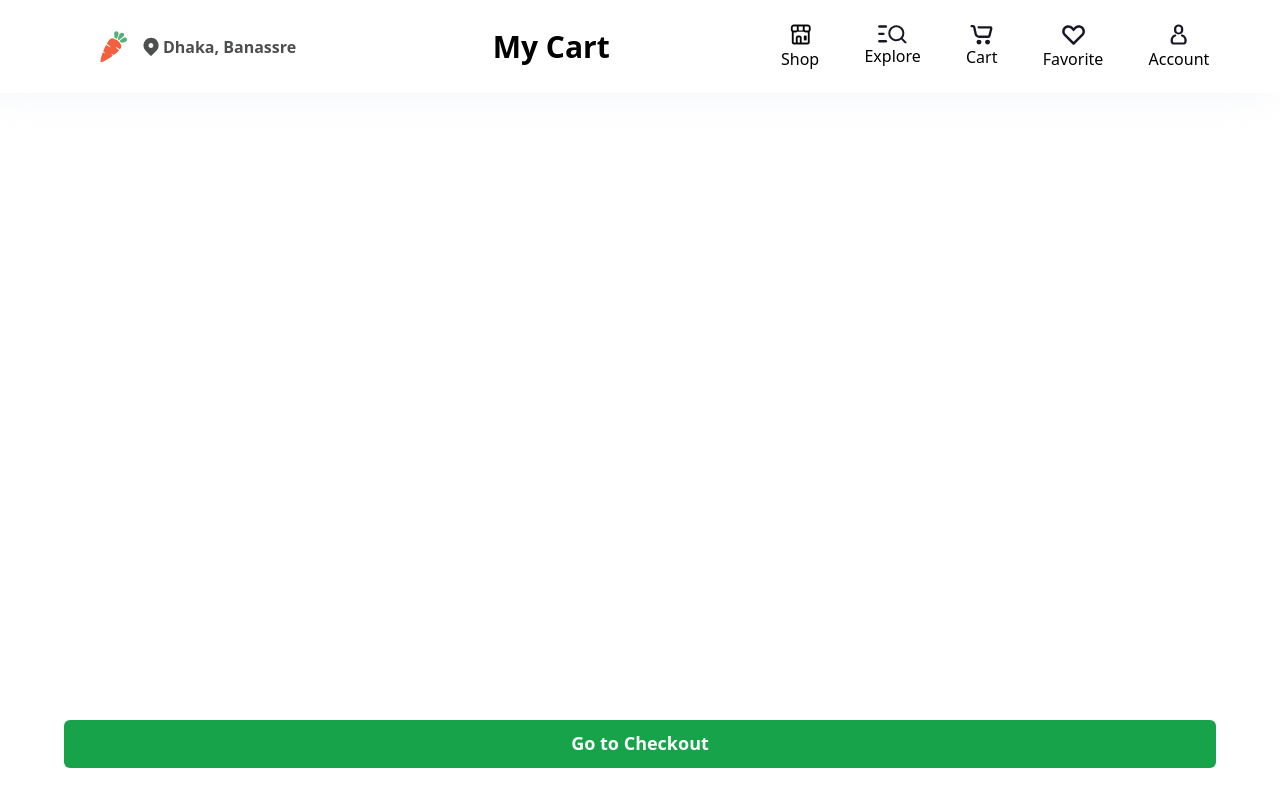
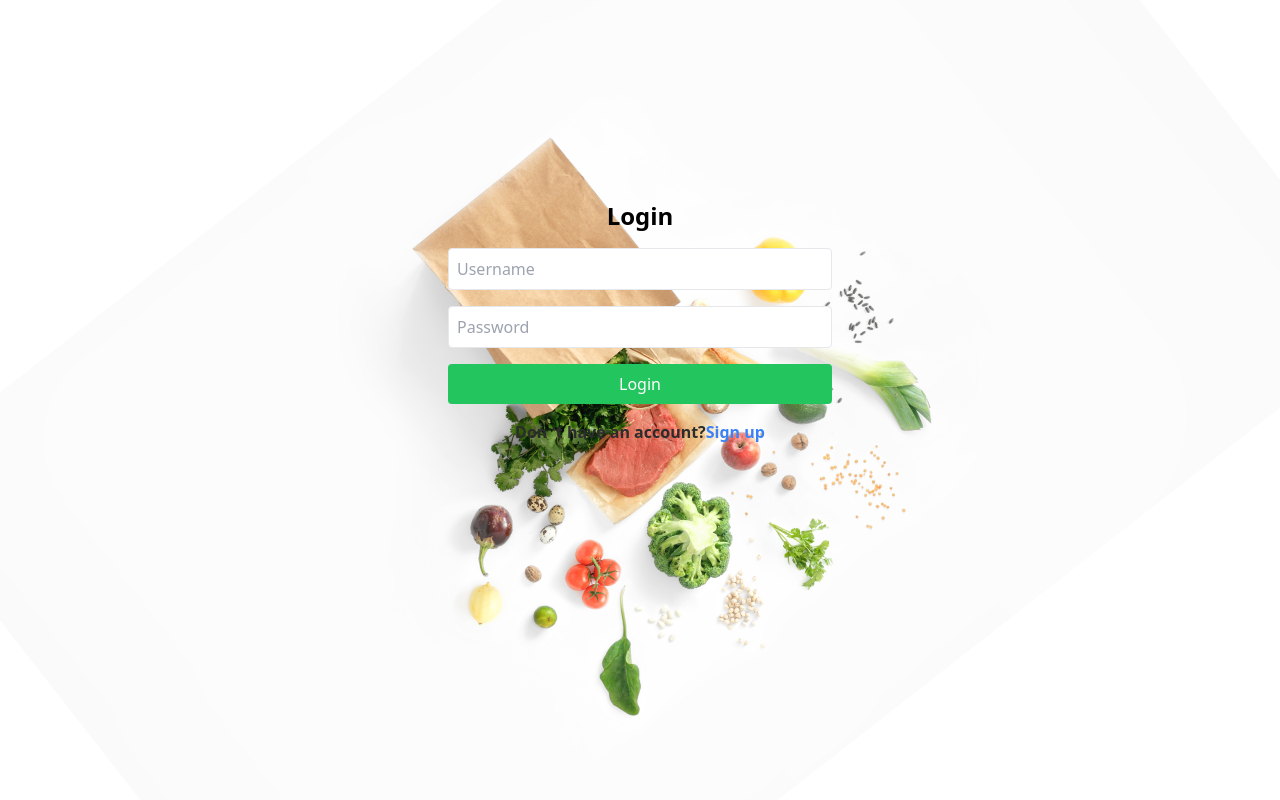
Before and after one commit to HSBC-United-Team/Front-End, a React (Vite) app: page /login in a window 1280 px wide. Built offline with nearby package versions, Linux system fonts and the light colour scheme.

Commit message:
Add routing

```diff
--- a/package.json
+++ b/package.json
@@ -13,6 +13,7 @@
     "axios": "^1.6.1",
     "react": "^18.2.0",
     "react-dom": "^18.2.0",
+    "react-router-dom": "^6.19.0",
     "react-slick": "^0.29.0",
     "slick-carousel": "^1.8.1",
     "zustand": "^4.4.6"
--- a/src/App.jsx
+++ b/src/App.jsx
@@ -4,17 +4,20 @@ import Cart from "./Components/Pages/CartPage";
 import LandingPage from "./Components/Pages/LandingPage";
 import LoginPage from "./Components/Pages/LoginPage";
 import SignUpPage from "./Components/Pages/SignUpPage";
+import { BrowserRouter as Router, Routes, Route } from "react-router-dom";
 
 function App() {
     return (
-        <>
-            {/* <LandingPage />
-            <LoginPage />
-            <SignUpPage /> */}
-            {/* <HomePage /> */}
-            {/* <Fav /> */}
-            <Cart/>
-        </>
+        <Router>
+            <Routes>
+                <Route path="/" element={<LandingPage />} />
+                <Route path="/login" element={<LoginPage />} />
+                <Route path="/signup" element={<SignUpPage />} />
+                <Route path="/home" element={<HomePage />} />
+                <Route path="/cart" element={<Cart />} />
+                <Route path="/favorite" element={<Fav />} />
+            </Routes>
+        </Router>
     );
 }
 export default App;
--- a/src/Components/Pages/CartPage.jsx
+++ b/src/Components/Pages/CartPage.jsx
@@ -1,30 +1,31 @@
-
 import BtnGreen from "../atoms/BtnGreen";
 import Logo from "../molecules/Logo";
 import Navbar from "../organisms/Navbar";
 // import products from "../../../public/data/productList";
 import { UseCartData } from "../../stores/useCartData";
 
-
 function Cart() {
-
-    const { cartData, increaseProductAmount, decreaseProductAmount,removeProductInCart } = UseCartData((state) => ({
+    const {
+        cartData,
+        increaseProductAmount,
+        decreaseProductAmount,
+        removeProductInCart,
+    } = UseCartData((state) => ({
         cartData: state.cartData,
         increaseProductAmount: state.increaseProductAmount,
         decreaseProductAmount: state.decreaseProductAmount,
-        removeProductInCart:state.removeProductInCart
+        removeProductInCart: state.removeProductInCart,
     }));
-    console.log(cartData)
-    const products = cartData
+    const products = cartData;
     const handleInc = (product) => {
-        increaseProductAmount(product)
-    }
+        increaseProductAmount(product);
+    };
     const handleDec = (product) => {
-        decreaseProductAmount(product)
-    }
+        decreaseProductAmount(product);
+    };
     const handleRem = (product) => {
-        removeProductInCart(product)
-    }
+        removeProductInCart(product);
+    };
 
     return (
         <>
@@ -35,53 +36,78 @@ function Cart() {
                 }}
             >
                 <Logo className=" hidden " />
-                <h1 className=" text-center font-bold my-4 text-[30px] md:w-[35%] ">My Cart</h1>
+                <h1 className=" text-center font-bold my-4 text-[30px] md:w-[35%] ">
+                    My Cart
+                </h1>
                 <hr className="md:hidden border" />
                 <Navbar />
             </div>
-            <div className="flex flex-col py-24 pb-32    px-[5%]">
-                {products.map((product) =>
+            {products.map((product) => (
+                <div
+                    key={product.id}
+                    className="flex flex-col py-24 pb-32    px-[5%]"
+                >
                     <>
                         <div className="flex justify-between h-[114px] ">
                             <div className="grid grid-cols-3 w-[100%]  justify-arround ">
                                 <div className=" flex justify-start items-center ">
-                                <button onClick={()=>handleRem()} className="mr-10 w-8"><img src="/images/svg/exit-full-screen.png" alt="" /></button>
-                                    <img className=" object-contain  w-[100px] h-[100px]" src={product.productImage} alt="img" />
+                                    <button
+                                        onClick={() => handleRem()}
+                                        className="mr-10 w-8"
+                                    >
+                                        <img
+                                            src="/images/svg/exit-full-screen.png"
+                                            alt=""
+                                        />
+                                    </button>
+                                    <img
+                                        className=" object-contain  w-[100px] h-[100px]"
+                                        src={product.productImage}
+                                        alt="img"
+                                    />
                                 </div>
                                 <div className=" flex flex-col justify-center ">
                                     <h3>{product.productName}</h3>
                                     <p>{product.productWeight}</p>
                                     <div className="flex">
-
-
-                                        <button onClick={() => handleDec(product)} className="rounded-xl border border-gray-200 w-[45.67px] h-[45.668px] px-2 py-2 text-grey-300 bg-white-300 text-lg">-</button>
-                                        <span className="px-2 py-2">{product.productAmount}</span>
-                                        <button onClick={() => handleInc(product)} className="rounded-xl border border-gray-200 w-[45.67px] h-[45.668px] px-2 py-2 text-grey-300 bg-white-300 text-lg">+</button>
-
-
+                                        <button
+                                            onClick={() => handleDec(product)}
+                                            className="rounded-xl border border-gray-200 w-[45.67px] h-[45.668px] px-2 py-2 text-grey-300 bg-white-300 text-lg"
+                                        >
+                                            -
+                                        </button>
+                                        <span className="px-2 py-2">
+                                            {product.productAmount}
+                                        </span>
+                                        <button
+                                            onClick={() => handleInc(product)}
+                                            className="rounded-xl border border-gray-200 w-[45.67px] h-[45.668px] px-2 py-2 text-grey-300 bg-white-300 text-lg"
+                                        >
+                                            +
+                                        </button>
                                     </div>
-
-
-
                                 </div>
                             </div>
                             <div className="flex items-end justify-end mb-6">
-                                <span>Price </span>{product.productPrice}
+                                <span>Price </span>
+                                {product.productPrice}
                             </div>
                         </div>
                         <hr className="md:hidden border" />
                     </>
-                )}
-            </div>
-            <div >
+                </div>
+            ))}
+            <div>
                 <BtnGreen>
                     <div>
-                        <span className="w-[134.125px] h-3.5 shrink-0 text-[#FCFCFC] text-lg not-italic font-semibold leading-[18px]">Go to Checkout</span>
+                        <span className="w-[134.125px] h-3.5 shrink-0 text-[#FCFCFC] text-lg not-italic font-semibold leading-[18px]">
+                            Go to Checkout
+                        </span>
                         {/* <span className="rounded-md bg-green-500 text-[#FCFCFC] text-xs not-italic font-semibold leading-[18px]">PPPPP</span> */}
                     </div>
                 </BtnGreen>
             </div>
         </>
-    )
+    );
 }
-export default Cart
+export default Cart;
--- a/src/Components/Pages/LandingPage.jsx
+++ b/src/Components/Pages/LandingPage.jsx
@@ -1,5 +1,8 @@
 import "../../style.css";
+import { useNavigate } from "react-router-dom";
+
 function LandingPage() {
+    const navigate = useNavigate();
     return (
         <>
             <div className="background-container" />
@@ -8,13 +11,15 @@ function LandingPage() {
                     id="main-section"
                     className="flex flex-col items-center justify-center h-screen"
                 >
-          <h1 className="text-4xl font-bold mb-3 poppins-font">We, Nectar!</h1>
+                    <h1 className="text-4xl font-bold mb-3 poppins-font">
+                        We, Nectar!
+                    </h1>
                     <p className="mb-4 poppins-font">
                         We Get your groceries in as fast as one hour
                     </p>
                     <button
                         className="bg-green-500 text-white py-2 px-4 rounded"
-            onclick="showSection('login-section')"
+                        onClick={() => navigate("/login")}
                     >
                         Get Started
                     </button>
--- a/src/Components/Pages/LoginPage.jsx
+++ b/src/Components/Pages/LoginPage.jsx
@@ -1,5 +1,14 @@
 import "../../style.css";
+import { useNavigate } from "react-router-dom";
 function LoginPage() {
+    const navigate = useNavigate();
+
+    const handleLogin = (event) => {
+        event.preventDefault();
+        const username = event.target[0].value;
+        const password = event.target[1].value;
+        console.log(username, password);
+    };
     return (
         <>
             <div className="background-container" />
@@ -11,7 +20,7 @@ function LoginPage() {
                     <h2 className="text-2xl font-bold mb-4">Login</h2>
                     <form
                         className="login-form w-96 mb-4"
-            onsubmit="return validateLoginForm(event)"
+                        onSubmit={handleLogin}
                     >
                         <input
                             type="text"
@@ -35,11 +44,11 @@ function LoginPage() {
                         </button>
                     </form>
                     <p className="signup-link">
-            Don't have an account?
+                        Don &#39;t have an account?
                         <a
                             href="#"
                             className="text-blue-500"
-              onclick="showSection('signup-section')"
+                            onClick={() => navigate("/signup")}
                         >
                             Sign up
                         </a>
--- a/src/Components/Pages/SignUpPage.jsx
+++ b/src/Components/Pages/SignUpPage.jsx
@@ -1,5 +1,8 @@
 import "../../style.css";
+import { useNavigate } from "react-router-dom";
+
 function SignUpPage() {
+    const navigate = useNavigate();
     return (
         <>
             <div className="container flex justify-center m-auto">
@@ -11,7 +14,7 @@ function SignUpPage() {
                     <h2 className="text-2xl font-bold mb-4">Sign Up</h2>
                     <form
                         className="signup-form w-96 mb-4"
-            onsubmit="return validateSignupForm(event)"
+                        onSubmit="return validateSignupForm(event)"
                     >
                         <input
                             type="text"
@@ -53,7 +56,7 @@ function SignUpPage() {
                         <a
                             href="#"
                             className="text-blue-500"
-              onclick="showSection('login-section')"
+                            onClick={() => navigate("/login")}
                         >
                             Login
                         </a>
--- a/src/Components/atoms/BtnGreen.jsx
+++ b/src/Components/atoms/BtnGreen.jsx
@@ -1,13 +1,12 @@
-function BtnGreen({onClick, children}){
+function BtnGreen({ onClick, children }) {
     return (
-
         <div
             className="fixed bottom-20 flex rounded-md bg-green-600 px-10 py-3 w-[90%] text-white left-1/2 -translate-x-1/2 md:bottom-8"
             id="checkout-section"
-            onclick={onClick}
+            onClick={onClick}
         >
-            <button class="flex-grow text-center">{children}</button>
+            <button className="flex-grow text-center">{children}</button>
         </div>
-    )
+    );
 }
-export default BtnGreen
+export default BtnGreen;
--- a/src/Components/organisms/Navbar.jsx
+++ b/src/Components/organisms/Navbar.jsx
@@ -12,7 +12,7 @@ function Navbar() {
         <div className="w-[100%] fixed bottom-0 md:static md:w-[40%] z-10">
             <nav className="bg-white rounded-tr-[15px] rounded-tl-[15px] md:w-[100%]">
                 <ul className="items-center flex justify-around h-[70px]">
-                    <NavList>
+                    <NavList src={"/home"}>
                         <IconShop />
                         Shop
                     </NavList>
@@ -20,11 +20,11 @@ function Navbar() {
                         <IconExplore />
                         Explore
                     </NavList>
-                    <NavList>
+                    <NavList src={"/cart"}>
                         <IconCart />
                         Cart
                     </NavList>
-                    <NavList>
+                    <NavList src={"/favorite"}>
                         <IconFavorite />
                         Favorite
                     </NavList>
--- a/src/stores/useCartData.jsx
+++ b/src/stores/useCartData.jsx
@@ -4,32 +4,24 @@ import { persist } from "zustand/middleware";
 const UseCart = (set) => ({
     cartData: [],
     addProductToCart: (product) => {
-    console.log("nyambung");
-    console.log(product)
         set((state) => {
             const updatedCartData = [...state.cartData];
-      console.log(updatedCartData);
             const productIndex = updatedCartData.findIndex(
                 (prod) => prod.productName === product.title
             );
             if (productIndex !== -1) {
                 // state.increaseProductAmount(productIndex);
-        console.log(productIndex)
                 updatedCartData[productIndex].productAmount += 1;
-        console.log(
-          `quantity ${updatedCartData[productIndex].productName} ditambah 1 menjadi ${updatedCartData[productIndex].productAmount}`
-        );
                 return { cartData: updatedCartData };
             } else {
                 updatedCartData.push({
-          id:product.id,
+                    id: product.id,
                     productName: product.title,
                     productDescription: product.category,
                     productAmount: 1,
                     productPrice: product.price,
                     productImage: product.thumbnail,
                 });
-        console.log("item baru di tambahkan ke keranjang");
                 return { cartData: updatedCartData };
             }
         });
@@ -42,13 +34,11 @@ const UseCart = (set) => ({
         });
     },
     increaseProductAmount: (product) => {
-    console.log('tombol + di akses')
         set((state) => {
             const updatedCartData = [...state.cartData];
             const productIndex = updatedCartData.findIndex(
-        (prod) => prod.productName===product.productName
+                (prod) => prod.productName === product.productName
             );
-      console.log(productIndex)
             updatedCartData[productIndex] = {
                 ...updatedCartData[productIndex],
                 productAmount: state.cartData[productIndex].productAmount + 1,
@@ -57,20 +47,19 @@ const UseCart = (set) => ({
         });
     },
     decreaseProductAmount: (product) => {
-    console.log('tombol - di akses')
         set((state) => {
             const updatedCartData = [...state.cartData];
             const productIndex = updatedCartData.findIndex(
-        (prod) => prod.productName===product.productName
+                (prod) => prod.productName === product.productName
             );
-      console.log(productIndex)
-      if(product.productAmount>1){
+            if (product.productAmount > 1) {
                 updatedCartData[productIndex] = {
                     ...updatedCartData[productIndex],
-        productAmount: state.cartData[productIndex].productAmount - 1,
-      };}else{
-        alert("Jumlah product telah sampai pada batas MINIMUM")
-
+                    productAmount:
+                        state.cartData[productIndex].productAmount - 1,
+                };
+            } else {
+                alert("Jumlah product telah sampai pada batas MINIMUM");
             }
             return { cartData: updatedCartData };
         });
```
Also changed, not shown: 1 other file (tests, documents, lock files or other folders). Lines whose indentation alone changed are shown as unchanged.
